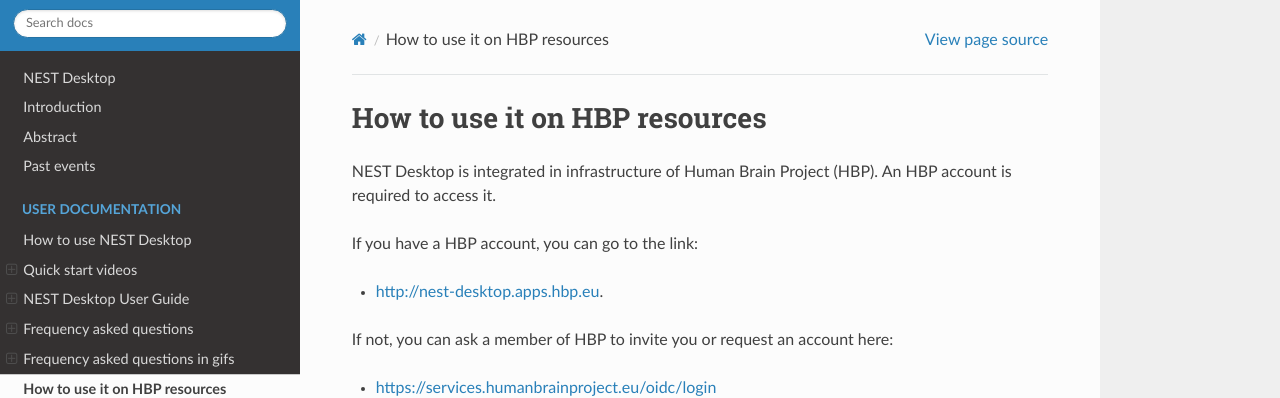
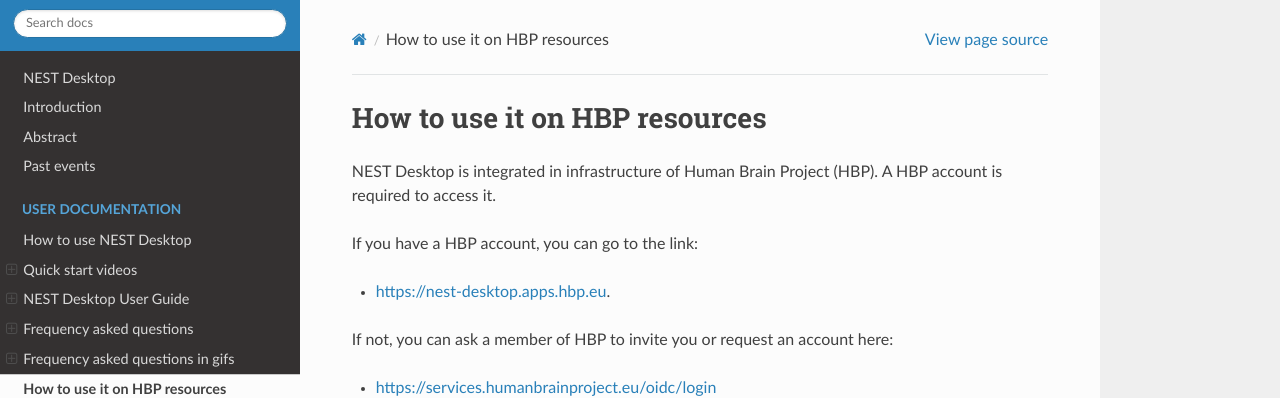
Before and after one commit to babsey/nest-desktop-docs, a Sphinx documentation site: the page built from docs/user/use-hbp.rst, in a window 1280 px wide. Shown: the top 398 px of the page. Built offline with Sphinx 7.4.7 and the Read the Docs theme 2.0.0, drawn with Linux system fonts in a browser that asks for light colours.

Commit message:
Update docs

```diff
--- a/docs/user/use-hbp.rst
+++ b/docs/user/use-hbp.rst
@@ -3,11 +3,11 @@
 
 
 NEST Desktop is integrated in infrastructure of Human Brain Project (HBP).
-An HBP account is required to access it.
+A HBP account is required to access it.
 
 If you have a HBP account, you can go to the link:
 
-* http://nest-desktop.apps.hbp.eu.
+* https://nest-desktop.apps.hbp.eu.
 
 If not, you can ask a member of HBP to invite you or request an account here:
 
```
Also changed, not shown: docs/user/guide.rst (+6 -1 lines).
